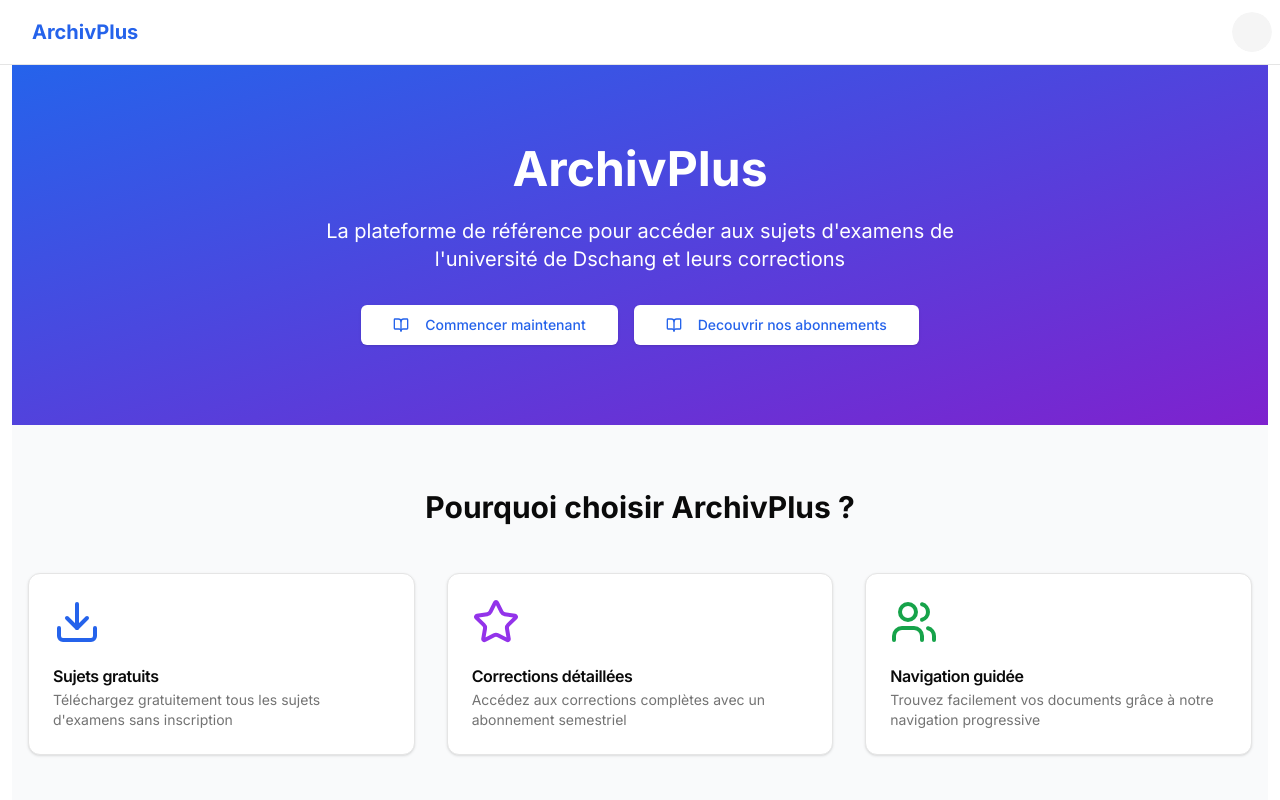
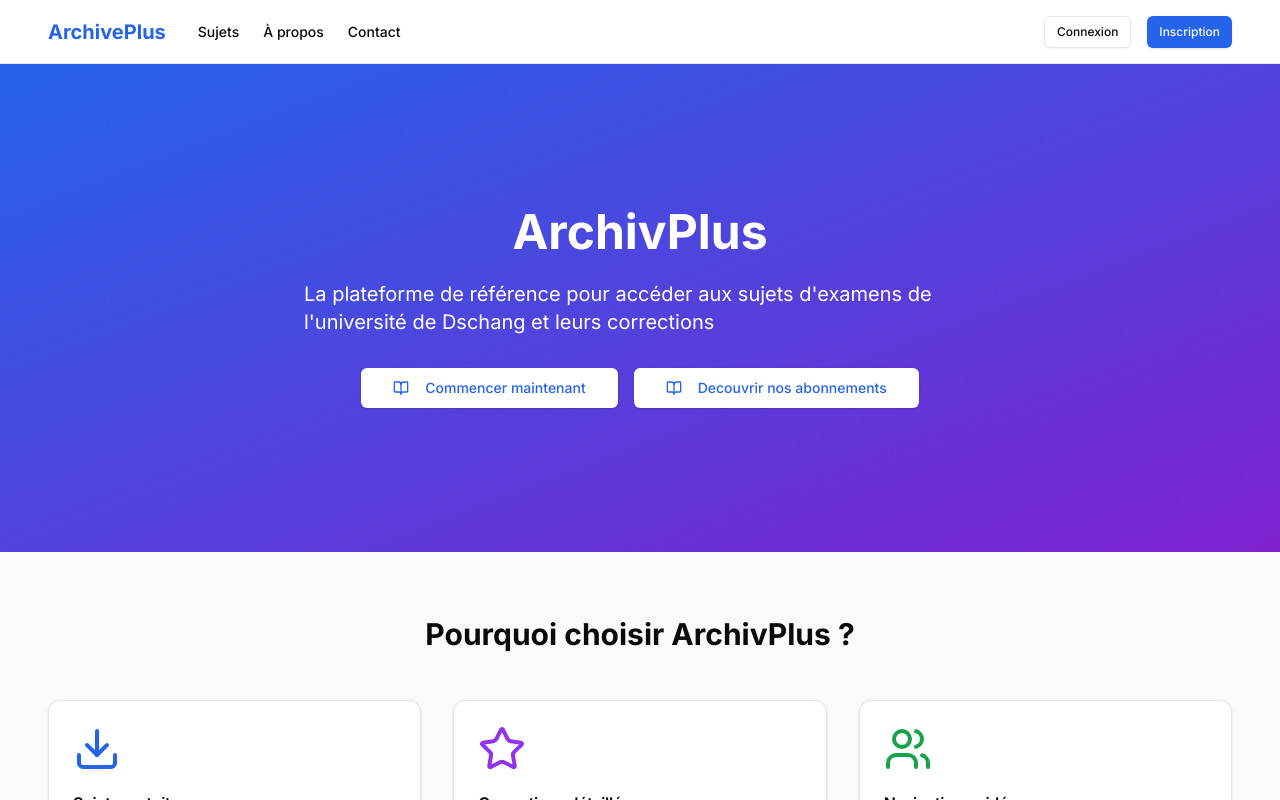
Before and after one commit to Archive-Hub-Dschang/archiv-plus-front-end, a Next.js app: page / in a window 1280 px wide. Shown: the top 800 px of the page. Built offline with nearby package versions, Linux system fonts and the light colour scheme.

Commit message:
fix:corrected use of useAuth

```diff
--- a/src/app/(users)/layout.tsx
+++ b/src/app/(users)/layout.tsx
@@ -5,7 +5,7 @@ import {UserLayout} from "@/components/layouts/user-layout";
 import {VisitorLayout} from "@/components/layouts/visitor-layout";
 
 export default function RootLayout({children}: { children: React.ReactNode }) {
-    const user = useAuth();
+    const { user } = useAuth();
     return (
         <>{user ? (
             <UserLayout>
--- a/src/app/admin/page.tsx
+++ b/src/app/admin/page.tsx
@@ -1,12 +1,20 @@
+"use client"
+
 import { AdminLayout } from '@/components/layouts/admin-layout'
 import React from 'react'
-
+import { useAuth } from '@/context/auth-context'
+import { useRouter } from 'next/navigation'
 
 export default function AdminPage() {
-
+    const { user } = useAuth()
+    const router = useRouter()
+    if(user?.role !== "admin")
+        router.push("/")
     return (
         <AdminLayout>
-            dashboard index
+            <div className='size-full flex flex-col items-center justify-center p-4'>
+                <h1 className="text-2xl font-bold mb-4">Tableau de bord Administrateur</h1>
+            </div>
         </AdminLayout>
     )
 }
--- a/src/app/page.tsx
+++ b/src/app/page.tsx
@@ -8,7 +8,7 @@ import { useAuth } from "@/context/auth-context";
 import { UserLayout } from "@/components/layouts/user-layout";
 
 export default function HomePage() {
-    const user = useAuth()
+    const { user } = useAuth()
 
     const cardItems = [
         {
@@ -28,26 +28,27 @@ export default function HomePage() {
         },
     ];
 
-    if (user) {
     return (
+        <>
+            {user ? (
                 <UserLayout>
-                <div className="">
+                    <div>
                         {/* Hero Section */}
-                    <section className="bg-gradient-to-br from-blue-600 to-purple-700 text-white py-20">
-                        <div className="container mx-auto px-4 text-center">
+                        <section className="bg-gradient-to-br from-blue-600 to-purple-700 text-white py-36">
+                            <div className="container flex flex-col justify-center items-center px-4">
                                 <h1 className="text-5xl font-bold mb-6">ArchivPlus</h1>
                                 <p className="text-xl mb-8 max-w-2xl mx-auto">
                                     La plateforme de référence pour accéder aux sujets d&apos;examens de l&apos;université de Dschang et leurs corrections
                                 </p>
-                            <div className="flex gap-4 justify-center">
-                                <Button asChild size="lg" className="bg-white text-blue-600 hover:bg-gray-100">
+                                <div className="flex flex-wrap gap-4 justify-center">
+                                    <Button asChild size="lg" className="bg-white text-blue-600 hover:bg-gray-100 max-sm:w-64">
                                         <Link href="/facultes">
                                             <BookOpen className="mr-2 h-5 w-5" />
                                             Commencer maintenant
                                         </Link>
                                     </Button>
 
-                                <Button asChild size="lg" className="bg-white text-blue-600 hover:bg-gray-100">
+                                    <Button asChild size="lg" className="bg-white text-blue-600 hover:bg-gray-100 max-sm:w-64">
                                         <Link href="/abonnements">
                                             <BookOpen className="mr-2 h-5 w-5" />
                                             Decouvrir nos abonnements
@@ -156,28 +157,25 @@ export default function HomePage() {
                         </section>
                     </div>
                 </UserLayout>
-        )
-
-    } else {
-        return (
+            ) : (
                 <VisitorLayout>
                     <div className="min-h-screen">
                         {/* Hero Section */}
-                    <section className="bg-gradient-to-br from-blue-600 to-purple-700 text-white py-20">
-                        <div className="container mx-auto px-4 text-center">
+                        <section className="bg-gradient-to-br from-blue-600 to-purple-700 text-white py-36">
+                            <div className="container flex flex-col justify-center items-center px-4">
                                 <h1 className="text-5xl font-bold mb-6">ArchivPlus</h1>
                                 <p className="text-xl mb-8 max-w-2xl mx-auto">
                                     La plateforme de référence pour accéder aux sujets d&apos;examens de l&apos;université de Dschang et leurs corrections
                                 </p>
-                            <div className="flex gap-4 justify-center">
-                                <Button asChild size="lg" className="bg-white text-blue-600 hover:bg-gray-100">
+                                <div className="flex flex-wrap gap-4 justify-center">
+                                    <Button asChild size="lg" className="bg-white text-blue-600 hover:bg-gray-100 max-sm:w-64">
                                         <Link href="/facultes">
                                             <BookOpen className="mr-2 h-5 w-5" />
                                             Commencer maintenant
                                         </Link>
                                     </Button>
 
-                                <Button asChild size="lg" className="bg-white text-blue-600 hover:bg-gray-100">
+                                    <Button asChild size="lg" className="bg-white text-blue-600 hover:bg-gray-100 max-sm:w-64">
                                         <Link href="/abonnements">
                                             <BookOpen className="mr-2 h-5 w-5" />
                                             Decouvrir nos abonnements
@@ -270,6 +268,7 @@ export default function HomePage() {
                         </section>
                     </div>
                 </VisitorLayout>
+            )}
+        </>
     )
 }
-}
```
Lines whose indentation alone changed are shown as unchanged.
